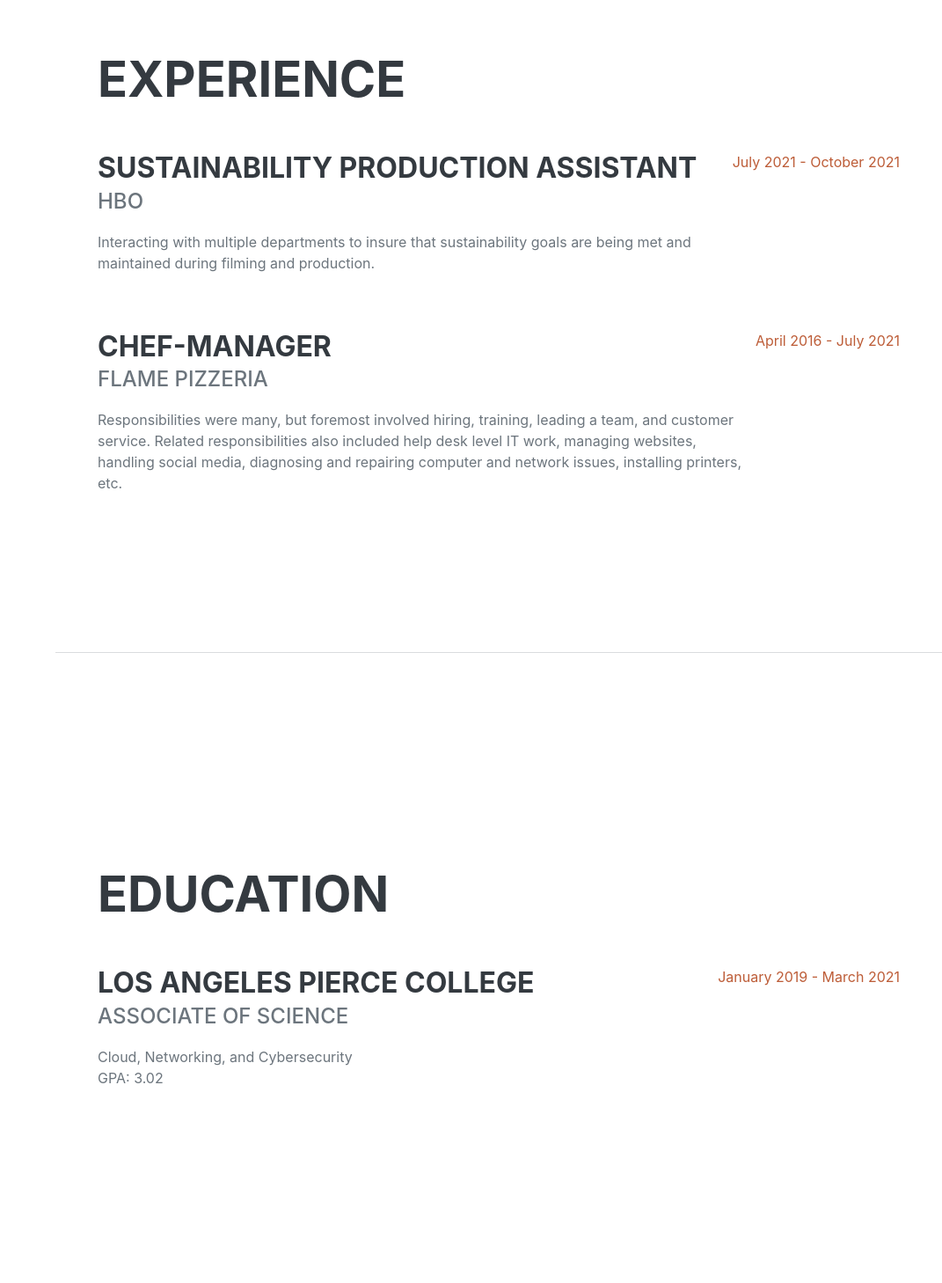
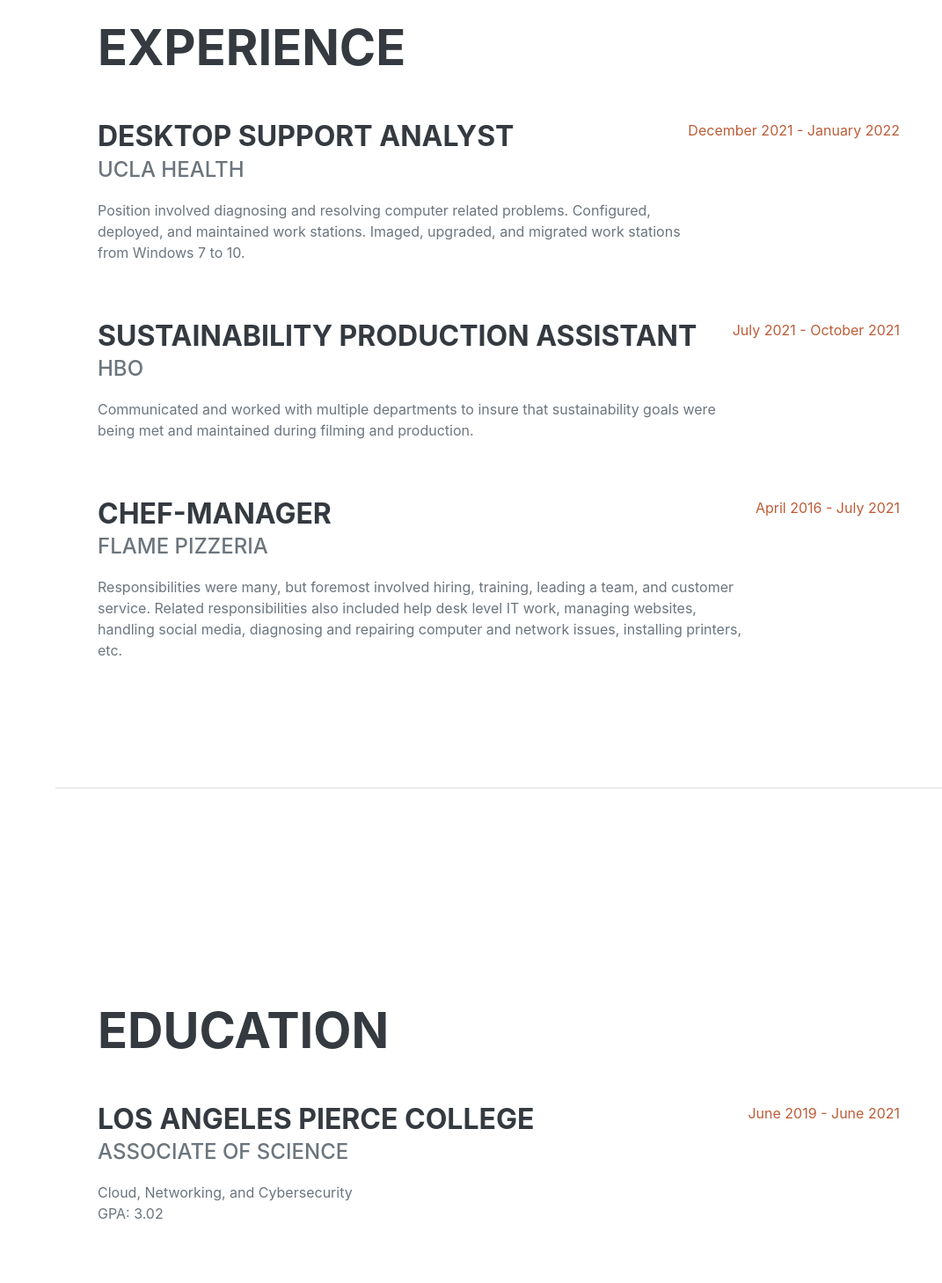
Before and after one commit to EnocGuardado/resumePipeline, a plain HTML site: page index.html in a window 1280 px wide. Shown: the part 860-2318 px from the top of the page at 88% size, without its empty margins (209-1280 px from the left). Drawn offline with nearby package versions, Linux system fonts and the light colour scheme; a web font is replaced by a local one.

Commit message:
update work history

```diff
--- a/index.html
+++ b/index.html
@@ -49,7 +49,7 @@
                     Enoc
                     <span class="text-primary">Guardado</span>
                 </h1>
-                <p class="lead mb-5">Certified solutions architect and secure infrastructure specialist, with a wide skillset, capable of meeting any challenge head-on. Very self motivated and eager to learn, continually working on projects and actively seeking education and certification to round out skill set. Passionate about everything tech related, with a personal background in PC repair stretching back into adolescence. Hoping to work in the Cloud/DevOps field. Currently learning Web development, advanced Linux administration, and Git. Next up: Docker, Kubernetes, Ansible, and Jenkins.</p>
+                <p class="lead mb-5">Certified solutions architect and secure infrastructure specialist, with a wide skillset, capable of meeting any challenge head-on. Very self motivated and eager to learn, continually working on projects and actively seeking education and certification to round out skill set. Passionate about everything tech related, with a personal background in PC repair stretching back into adolescence. Hoping to work in the Cloud/DevOps field. Currently learning Kubernetes, Ansible, and Jenkins.</p>
                 <div class="social-icons">
                     <a class="social-icon" href="https://www.linkedin.com/in/enoc-guardado-34561a207/"><i
                             class="fab fa-linkedin-in"></i></a>
@@ -62,11 +62,19 @@
         <section class="resume-section" id="experience">
             <div class="resume-section-content">
                 <h2 class="mb-5">Experience</h2>
+		          <div class="d-flex flex-column flex-md-row justify-content-between mb-5">
+                    <div class="flex-grow-1">
+                        <h3 class="mb-0">Desktop Support Analyst</h3>
+                        <div class="subheading mb-3">UCLA Health</div>
+                        <p>Position involved diagnosing and resolving computer related problems. Configured, deployed, and maintained work stations. Imaged, upgraded, and migrated work stations from Windows 7 to 10.</p>
+                    </div>
+                    <div class="flex-shrink-0"><span class="text-primary">December 2021 - January 2022</span></div>
+                </div>
                 <div class="d-flex flex-column flex-md-row justify-content-between mb-5">
                     <div class="flex-grow-1">
                         <h3 class="mb-0">Sustainability Production Assistant</h3>
                         <div class="subheading mb-3">HBO</div>
-                        <p>Interacting with multiple departments to insure that sustainability goals are being met and
+                        <p>Communicated and worked with multiple departments to insure that sustainability goals were being met and
                             maintained during filming and production.</p>
                     </div>
                     <div class="flex-shrink-0"><span class="text-primary">July 2021 - October 2021</span></div>
@@ -93,7 +101,7 @@
                         <div>Cloud, Networking, and Cybersecurity</div>
                         <p>GPA: 3.02</p>
                     </div>
-                    <div class="flex-shrink-0"><span class="text-primary">January 2019 - March 2021</span></div>
+                    <div class="flex-shrink-0"><span class="text-primary">June 2019 - June 2021</span></div>
                 </div>
             </div>
         </section>
@@ -113,9 +121,10 @@
                     <li class="list-inline-item"><i class="fas fa-database"></i>MongoDB</li>
                     <li class="list-inline-item"><i class="fas fa-database"></i>MySQL</li>
                     <li class="list-inline-item"><i class="fab fa-bootstrap"></i>Bootstrap5</li>
-					<li class="list-inline-item"><i class="fas fa-file-code"></i>Mongoose js</li>
-					<li class="list-inline-item"><i class="fas fa-file-code"></i>EJS</li>
-					<li class="list-inline-item"><i class="fab fa-git-alt"></i>Git</li>
+		    <li class="list-inline-item"><i class="fas fa-file-code"></i>Mongoose js</li>
+		    <li class="list-inline-item"><i class="fas fa-file-code"></i>EJS</li>
+		    <li class="list-inline-item"><i class="fab fa-git-alt"></i>Git</li>
+		    <li class="list-inline-item"><i class="fab fa-docker"></i>Docker</li>
                 </ul>
                 <div class="subheading mb-3">Misc.</div>
                 <ul class="fa-ul mb-0">
@@ -166,7 +175,7 @@
             <div class="resume-section-content">
                 <h2 class="mb-5">Interests</h2>
                 <p>As a carry over from my previous jobs (Chef, Baker, Pastry Chef) I love to bake, cook, and homebrew
-                    beer. I spend as much of my free time possible hiking and playing video games.</p>
+                    beer. I spend as much of my free time possible hiking, going to the archery range, and playing video games.</p>
             </div>
         </section>
         <hr class="m-0" />
```
